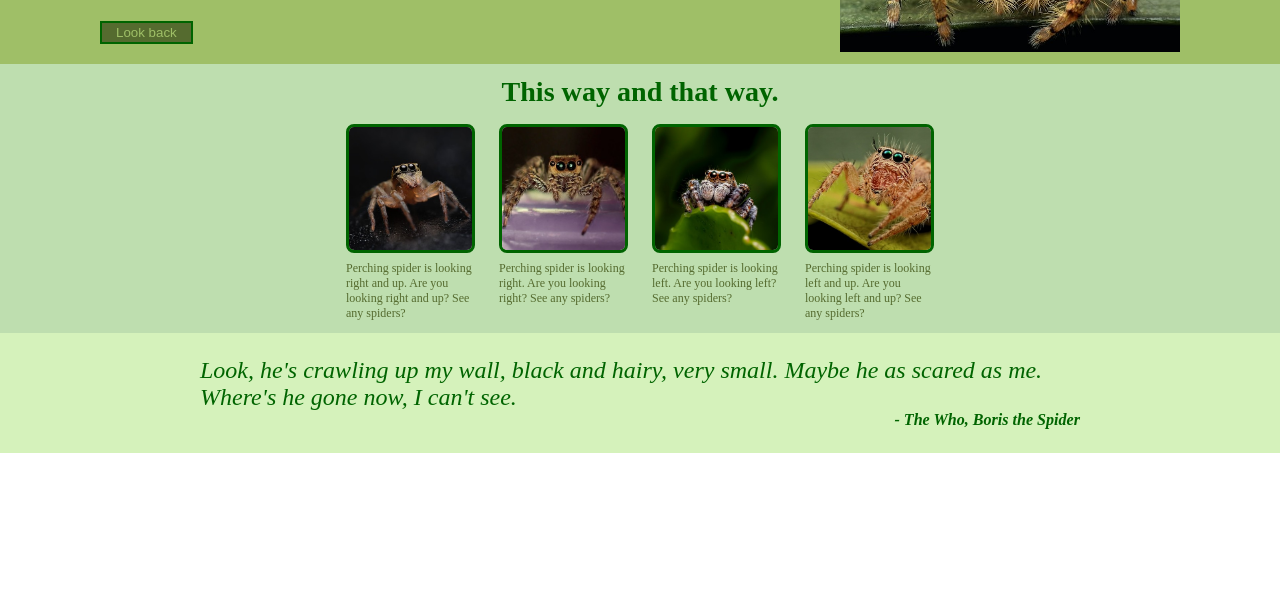
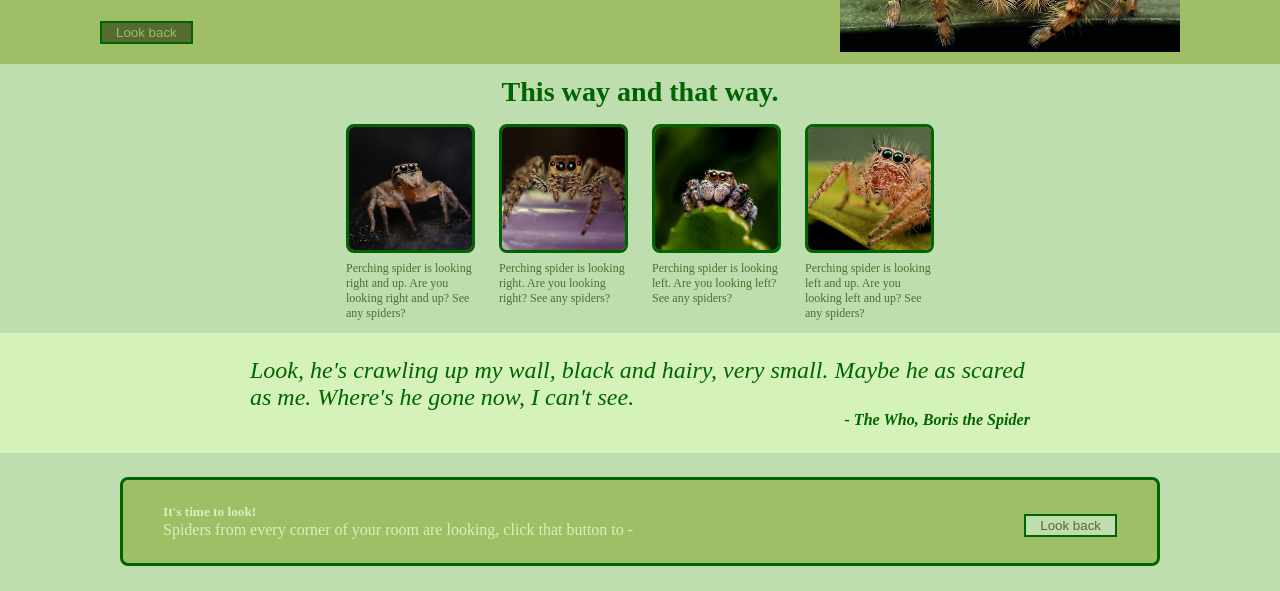
Before and after one commit to remanet/spiderweb, a plain HTML site: page index.html in a window 1280 px wide. Shown: the part 209-800 px from the top of the page. Drawn offline with Linux system fonts and the light colour scheme.

Commit message:
add modal, change background color

```diff
--- a/index.html
+++ b/index.html
@@ -52,5 +52,14 @@
         <p>Look, he's crawling up my wall, black and hairy, very small. Maybe he as scared as me. Where's he gone now, I can't see.</p>
         <h6>- The Who, Boris the Spider</h6>
     </div>
+    <div class="action">
+        <div class="calltolook">
+            <h5>It's time to look!</h5>
+            <p>Spiders from every corner of your room are looking, click that button to -</p>
+        </div>
+        <div class="button2">
+            <button class="lookton">Look back</button>
+        </div>
+    </div>
 </body>
 </html>
--- a/style.css
+++ b/style.css
@@ -2,6 +2,7 @@
     box-sizing: border-box;
     margin: 0;
     padding: 0;
+    background-color: #bedeaf;
 }
 
 .navbar {
@@ -9,12 +10,14 @@
     background-color: #9fbf67;
     display: flex;
     justify-content: space-between;
+    background-color: #9fbf67;
 }
 
 .navbar .logo {
     font-size: x-large;
     font-weight: 60px;
     color: darkgreen;
+    background-color: #9fbf67;
 }
 
 .navbar .nav {
@@ -23,6 +26,7 @@
     gap: 12px;
     display: flex;
     align-items: center;
+    background-color: #9fbf67;
 }
 
 .navbar a {
@@ -30,6 +34,11 @@
     font-size: 18px;
     font-weight: bold;
     color: darkolivegreen;
+    background-color: #9fbf67;
+}
+
+li {
+    background-color: #9fbf67;
 }
 
 a:hover {
@@ -49,20 +58,28 @@ a:hover {
     justify-content: center;
     align-items: flex-start;
     gap: 16px;
+    background-color: #9fbf67;
 }
 
 .text h1 {
  font-size: 48px;
  font-weight: bold;
  color: darkgreen;
+ background-color: #9fbf67;
 }
 
-.paragraph {
+.paragraph p {
   font-size: 18px;
   color: darkolivegreen;
   display: flex;
   width: 350px;
+  background-color: #9fbf67;
 }
+
+.button {
+    background-color: #9fbf67;
+}
+
 
 .button button {
     margin-top: 8px;
@@ -115,7 +132,7 @@ button:hover {
 }
 
 .quotation {
-    padding: 24px 200px;
+    padding: 24px 250px;
     display: flex;
     flex-direction: column;
     color: darkgreen;
@@ -125,6 +142,49 @@ button:hover {
     font-style: italic;
 }
 
+.quotation p {
+    background-color: #d5f2bb;
+}
+
 .quotation h6 {
     margin-left: auto;
+    background-color: #d5f2bb;
 }
+
+.action {
+    padding: 24px 40px;
+    margin: 24px 120px;
+    border: solid darkgreen;
+    border-radius: 8px;
+    background-color: #9fbf67;
+    display: flex;
+    justify-content: space-between;
+    gap: 24px;
+}
+
+.calltolook p {
+    line-height: 1.2;
+    background-color: #9fbf67;
+    color: #d5f2bb;
+}
+
+.calltolook h5 {
+    background-color: #9fbf67;
+    line-height: 1.2;
+    color: #d5f2bb;
+}
+
+.button2 {
+    display: flex;
+    justify-content: center;
+    align-items: center;
+    background-color: #9fbf67;
+}
+
+.lookton {
+    flex-shrink: 0;
+    margin-top: 8px;
+    padding: 2px 14px;
+    border: 2px solid darkgreen;
+    color: darkolivegreen;
+}
```
